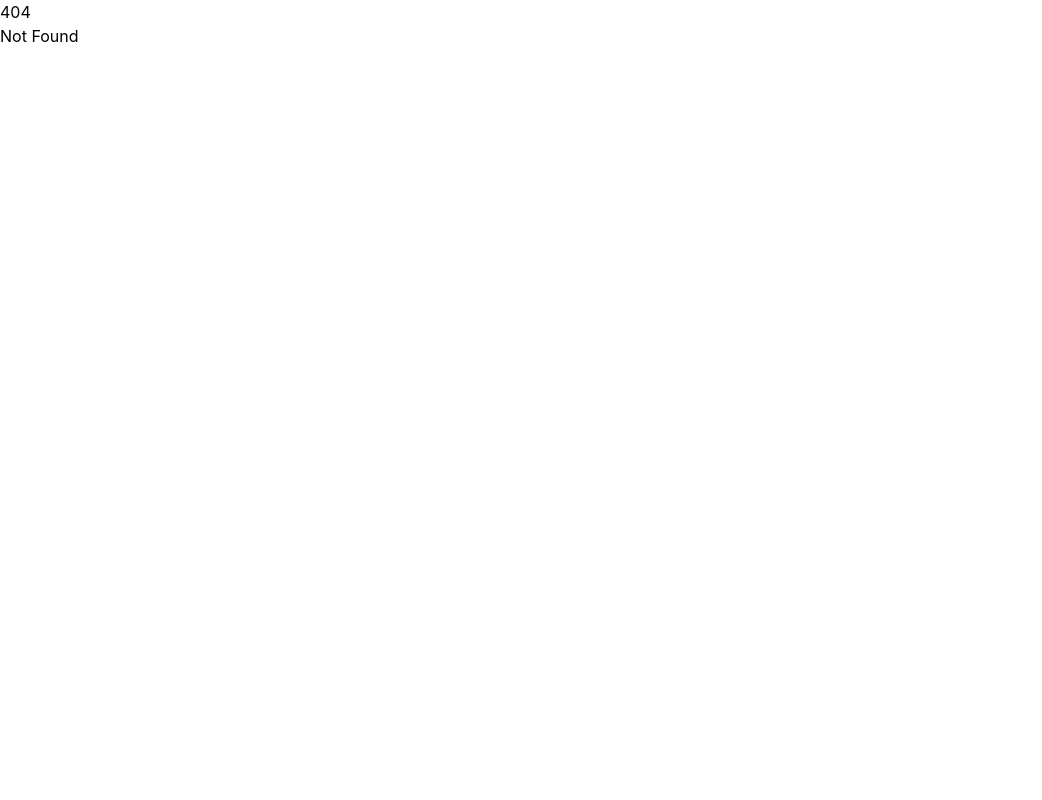
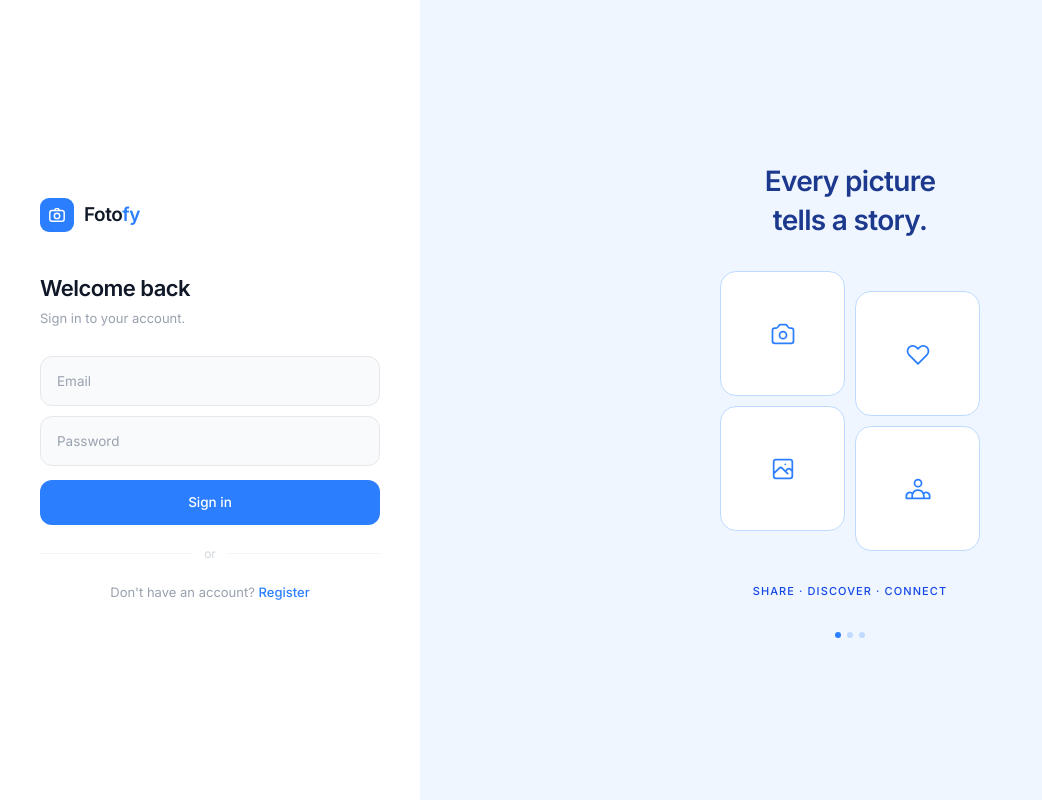
Before and after one commit to ronvolaj/Insta_clone, a SvelteKit app: page /login in a window 1280 px wide. Before the commit this address had no page. Shown: the whole page, without its empty margins (0-1042 px from the left). Built offline with nearby package versions, Linux system fonts and the light colour scheme.

Commit message:
Creation of Login page

```diff
--- /dev/null
+++ b/src/routes/login/+page.server.js
@@ -0,0 +1,47 @@
+// Handle user login with session creation
+import { verifyPassword, createSession } from '$lib/server/auth';
+import pool from '$lib/server/database';
+import { fail, redirect } from '@sveltejs/kit';
+
+export const actions = {
+    default: async ({ request, cookies }) => {
+        const formData = await request.formData();
+        const email = formData.get('email');
+        const password = formData.get('password');
+
+        // Basic validation
+        if (!email || !password) {
+            return fail(400, { error: 'All fields are required' });
+        }
+
+        // Find user by email
+        const [rows] = await pool.query(
+            'SELECT * FROM users WHERE email = ?',
+            [email]
+        );
+
+        // Return same error for both wrong email and wrong password (security)
+        if (rows.length === 0) {
+            return fail(400, { error: 'Invalid email or password' });
+        }
+
+        // Verify password against stored hash
+        const user = rows[0];
+        const valid = await verifyPassword(password, user.password_hash);
+
+        if (!valid) {
+            return fail(400, { error: 'Invalid email or password' });
+        }
+
+        // Create session in DB and set cookie
+        const sessionId = await createSession(user.id);
+        cookies.set('session_id', sessionId, {
+            path: '/',
+            httpOnly: true,
+            maxAge: 60 * 60 * 24 * 30 // 30 days
+        });
+
+        // Redirect to dashboard after successful login
+        throw redirect(303, '/dashboard');
+    }
+};
--- /dev/null
+++ b/src/routes/login/+page.svelte
@@ -0,0 +1,123 @@
+<script>
+    let { form } = $props();
+</script>
+
+<svelte:head>
+    <title>Login — Fotofy</title>
+    <link href="https://fonts.googleapis.com/css2?family=Inter:wght@400;500;600&display=swap" rel="stylesheet">
+</svelte:head>
+
+<div class="min-h-screen flex font-[Inter,sans-serif]">
+
+    <!-- Left: Form -->
+    <div class="w-[420px] shrink-0 bg-white flex flex-col justify-center px-10 py-16">
+
+        <!-- Logo -->
+        <div class="flex items-center gap-2.5 mb-10">
+            <div class="w-[34px] h-[34px] bg-blue-500 rounded-[9px] flex items-center justify-center shrink-0">
+                <svg width="18" height="18" viewBox="0 0 20 20" fill="none">
+                    <rect x="2" y="5" width="16" height="12" rx="2.5" stroke="white" stroke-width="1.6"/>
+                    <circle cx="10" cy="11" r="3" stroke="white" stroke-width="1.6"/>
+                    <path d="M7 5l1.5-2h3L13 5" stroke="white" stroke-width="1.4" stroke-linecap="round"/>
+                </svg>
+            </div>
+            <span class="text-[19px] font-semibold text-gray-900 tracking-tight">
+                Foto<span class="text-blue-500">fy</span>
+            </span>
+        </div>
+
+        <!-- Heading -->
+        <h1 class="text-[22px] font-semibold text-gray-900 tracking-tight mb-1">Welcome back</h1>
+        <p class="text-[13px] text-gray-400 mb-7">Sign in to your account.</p>
+
+        <!-- Error -->
+        {#if form?.error}
+            <div class="mb-4 px-4 py-3 bg-red-50 border border-red-200 rounded-xl text-[13px] text-red-500">
+                {form.error}
+            </div>
+        {/if}
+
+        <!-- Form -->
+        <form method="POST" class="flex flex-col gap-2.5">
+            <input
+                type="email" name="email" placeholder="Email" required
+                value={form?.email ?? ''}
+                class="w-full px-4 py-3 bg-gray-50 border border-gray-200 rounded-xl text-[13.5px]
+                       text-gray-900 placeholder:text-gray-400 outline-none
+                       focus:border-blue-500 focus:bg-white transition-colors"
+            />
+            <input
+                type="password" name="password" placeholder="Password" required
+                class="w-full px-4 py-3 bg-gray-50 border border-gray-200 rounded-xl text-[13.5px]
+                       text-gray-900 placeholder:text-gray-400 outline-none
+                       focus:border-blue-500 focus:bg-white transition-colors"
+            />
+            <button type="submit"
+                class="w-full mt-1 py-3 bg-blue-500 hover:bg-blue-700 text-white text-[13.5px]
+                       font-medium rounded-xl transition-colors active:scale-[0.98]">
+                Sign in
+            </button>
+        </form>
+
+        <!-- Divider -->
+        <div class="flex items-center gap-3 my-5">
+            <div class="flex-1 h-px bg-gray-100"></div>
+            <span class="text-[12px] text-gray-300">or</span>
+            <div class="flex-1 h-px bg-gray-100"></div>
+        </div>
+
+        <!-- Register link -->
+        <p class="text-center text-[13px] text-gray-400">
+            Don't have an account?
+            <a href="/auth/register" class="text-blue-500 font-medium hover:underline">Register</a>
+        </p>
+    </div>
+
+    <!-- Right: Decorative panel -->
+    <div class="hidden md:flex flex-1 bg-blue-50 flex-col items-center justify-center gap-8 px-10">
+
+        <p class="text-[28px] font-semibold text-blue-900 text-center leading-snug tracking-tight">
+            Every picture<br>tells a story.
+        </p>
+
+        <!-- Photo grid -->
+        <div class="grid grid-cols-2 gap-2.5 w-full max-w-[260px]">
+            <div class="aspect-square bg-white border border-blue-200 rounded-2xl flex items-center justify-center">
+                <svg class="w-7 h-7 text-blue-500" fill="none" stroke="currentColor" viewBox="0 0 24 24">
+                    <path stroke-linecap="round" stroke-linejoin="round" stroke-width="1.5"
+                        d="M3 9a2 2 0 012-2h.93a2 2 0 001.664-.89l.812-1.22A2 2 0 0110.07 4h3.86a2 2 0 011.664.89l.812 1.22A2 2 0 0018.07 7H19a2 2 0 012 2v9a2 2 0 01-2 2H5a2 2 0 01-2-2V9z"/>
+                    <path stroke-linecap="round" stroke-linejoin="round" stroke-width="1.5" d="M15 13a3 3 0 11-6 0 3 3 0 016 0z"/>
+                </svg>
+            </div>
+            <div class="aspect-square bg-white border border-blue-200 rounded-2xl flex items-center justify-center mt-5">
+                <svg class="w-7 h-7 text-blue-500" fill="none" stroke="currentColor" viewBox="0 0 24 24">
+                    <path stroke-linecap="round" stroke-linejoin="round" stroke-width="1.5"
+                        d="M4.318 6.318a4.5 4.5 0 000 6.364L12 20.364l7.682-7.682a4.5 4.5 0 00-6.364-6.364L12 7.636l-1.318-1.318a4.5 4.5 0 00-6.364 0z"/>
+                </svg>
+            </div>
+            <div class="aspect-square bg-white border border-blue-200 rounded-2xl flex items-center justify-center -mt-5">
+                <svg class="w-7 h-7 text-blue-500" fill="none" stroke="currentColor" viewBox="0 0 24 24">
+                    <path stroke-linecap="round" stroke-linejoin="round" stroke-width="1.5"
+                        d="M4 16l4.586-4.586a2 2 0 012.828 0L16 16m-2-2l1.586-1.586a2 2 0 012.828 0L20 14m-6-6h.01M6 20h12a2 2 0 002-2V6a2 2 0 00-2-2H6a2 2 0 00-2 2v12a2 2 0 002 2z"/>
+                </svg>
+            </div>
+            <div class="aspect-square bg-white border border-blue-200 rounded-2xl flex items-center justify-center">
+                <svg class="w-7 h-7 text-blue-500" fill="none" stroke="currentColor" viewBox="0 0 24 24">
+                    <path stroke-linecap="round" stroke-linejoin="round" stroke-width="1.5"
+                        d="M17 20h5v-2a3 3 0 00-5.356-1.857M17 20H7m10 0v-2c0-.656-.126-1.283-.356-1.857M7 20H2v-2a3 3 0 015.356-1.857M7 20v-2c0-.656.126-1.283.356-1.857m0 0a5.002 5.002 0 019.288 0M15 7a3 3 0 11-6 0 3 3 0 016 0z"/>
+                </svg>
+            </div>
+        </div>
+
+        <span class="text-[11px] text-blue-700 font-medium tracking-widest uppercase">
+            Share · Discover · Connect
+        </span>
+
+        <div class="flex gap-1.5">
+            <span class="w-1.5 h-1.5 rounded-full bg-blue-500"></span>
+            <span class="w-1.5 h-1.5 rounded-full bg-blue-200"></span>
+            <span class="w-1.5 h-1.5 rounded-full bg-blue-200"></span>
+        </div>
+    </div>
+
+</div>
```
